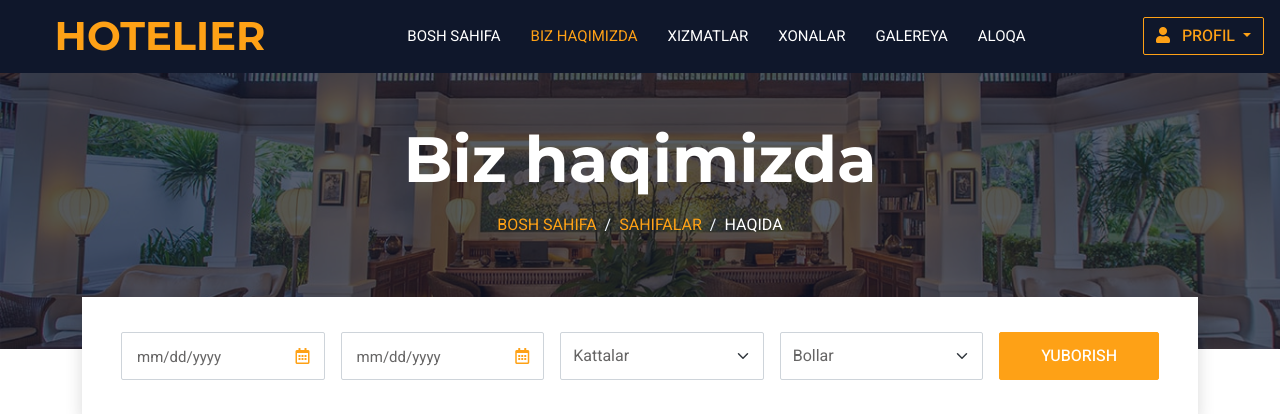
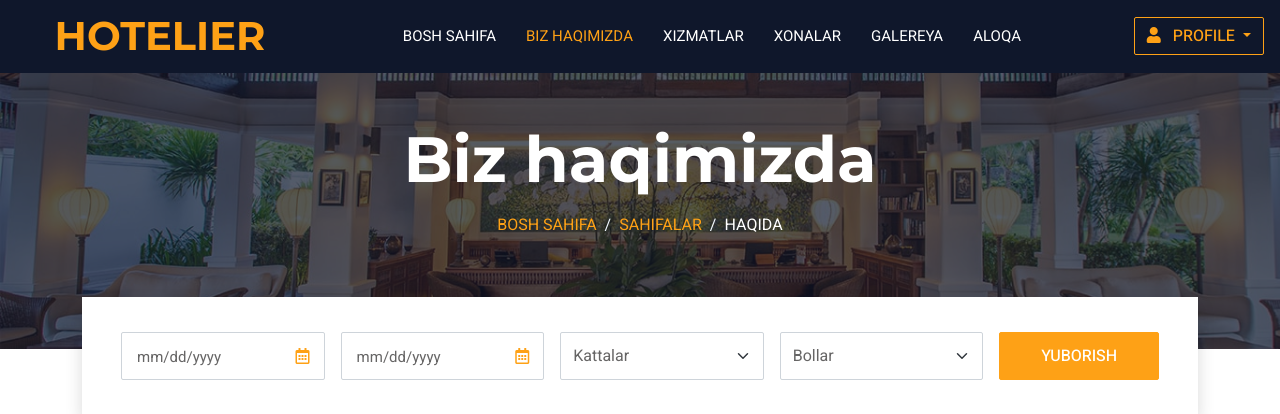
Before and after one commit to saparbayev-azizbek-12/hotel-booking, a Django app: page /about/ in a window 1280 px wide. Shown: the top 414 px of the page. Run offline with Django 5.2, Linux system fonts and the light colour scheme; a user stored in the database is signed in; some libraries are stand-ins or nearby versions.

Commit message:
changes saved

```diff
--- a/templates/base.html
+++ b/templates/base.html
@@ -117,10 +117,10 @@
                             {% if user.is_authenticated %}
                                 <div class="dropdown">
                                     <button class="btn btn-outline-primary dropdown-toggle me-3" type="button" id="dropdownMenuButton" data-bs-toggle="dropdown" aria-expanded="false">
-                                        <i class="fas fa-user me-2"></i> Profil
+                                        <i class="fas fa-user me-2"></i> Profile
                                     </button>
                                     <ul class="dropdown-menu dropdown-menu-end" aria-labelledby="dropdownMenuButton">
-                                        <li><a class="dropdown-item" href="{% url 'profile' user.id %}">Profil</a></li>
+                                        <li><a class="dropdown-item" href="{% url 'profile' user.id %}">Profile</a></li>
                                         <li><a class="dropdown-item" href="{% url 'logout' %}">Chiqish</a></li>
                                     </ul>
                                 </div>
```
